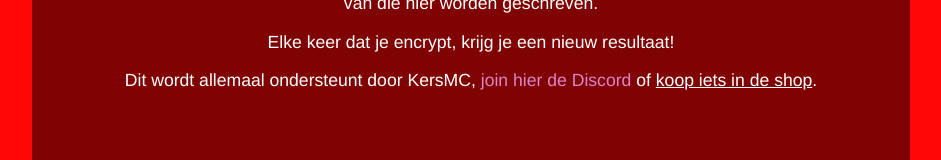
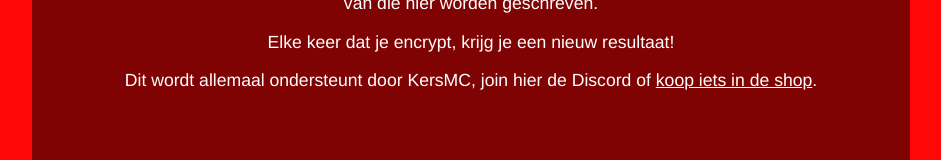
Before and after one commit to PistoleroJack/simple-browser-message-encryption, a plain HTML site: page src/index.html in a window 1280 px wide. In both pictures the pointer is over the link "join hier de Discord". Shown: the part 768-928 px from the top of the page, without its empty margins (169-1110 px from the left). Drawn offline with Linux system fonts and the light colour scheme.

Commit message:
Update main.css

```diff
--- a/src/css/main.css
+++ b/src/css/main.css
@@ -14,7 +14,7 @@ a {
 
 a:hover,
 a:active {
-  color: #dd85c3;
+  color: #fff;
   text-decoration: none;
 }
 
```
